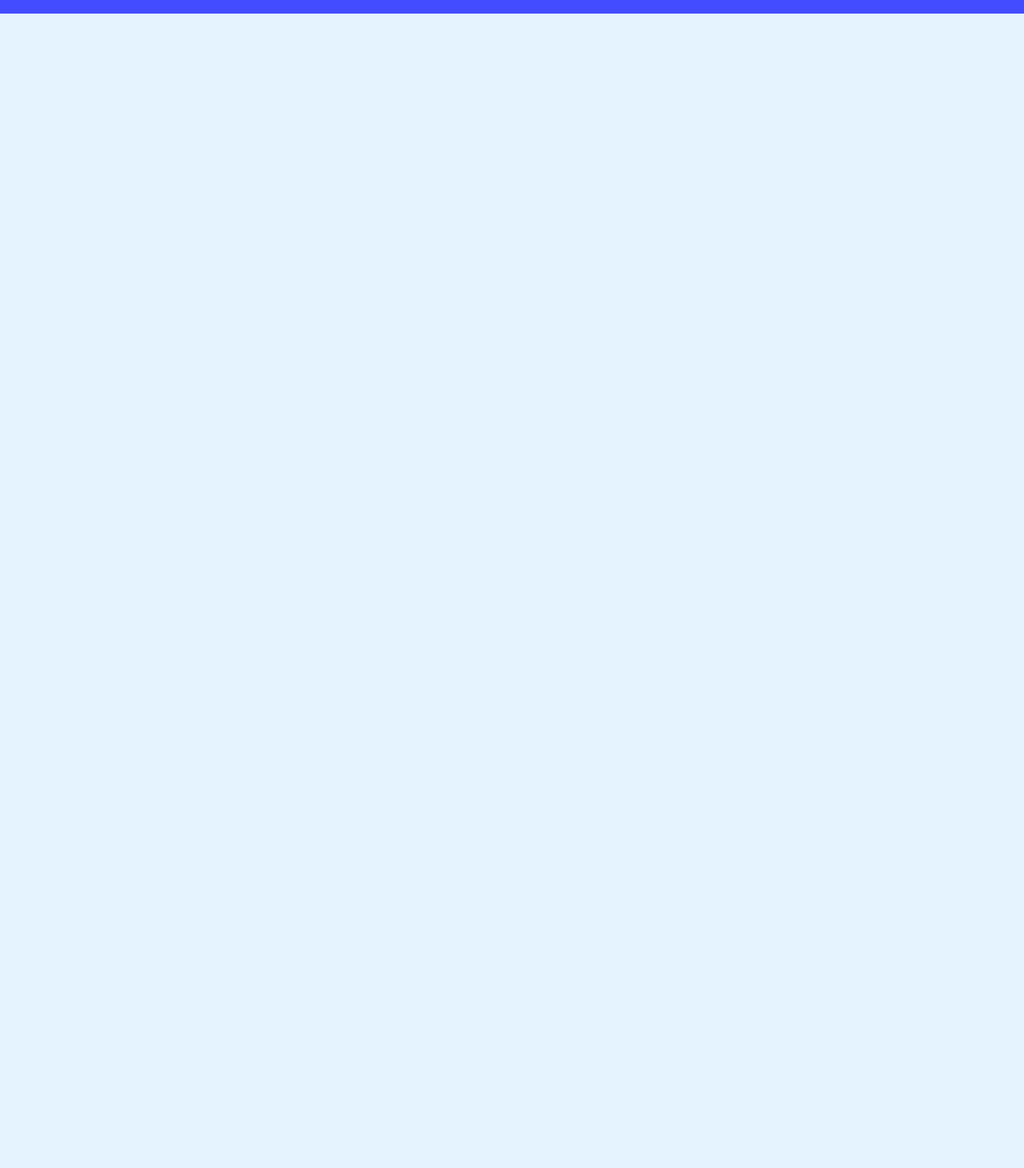
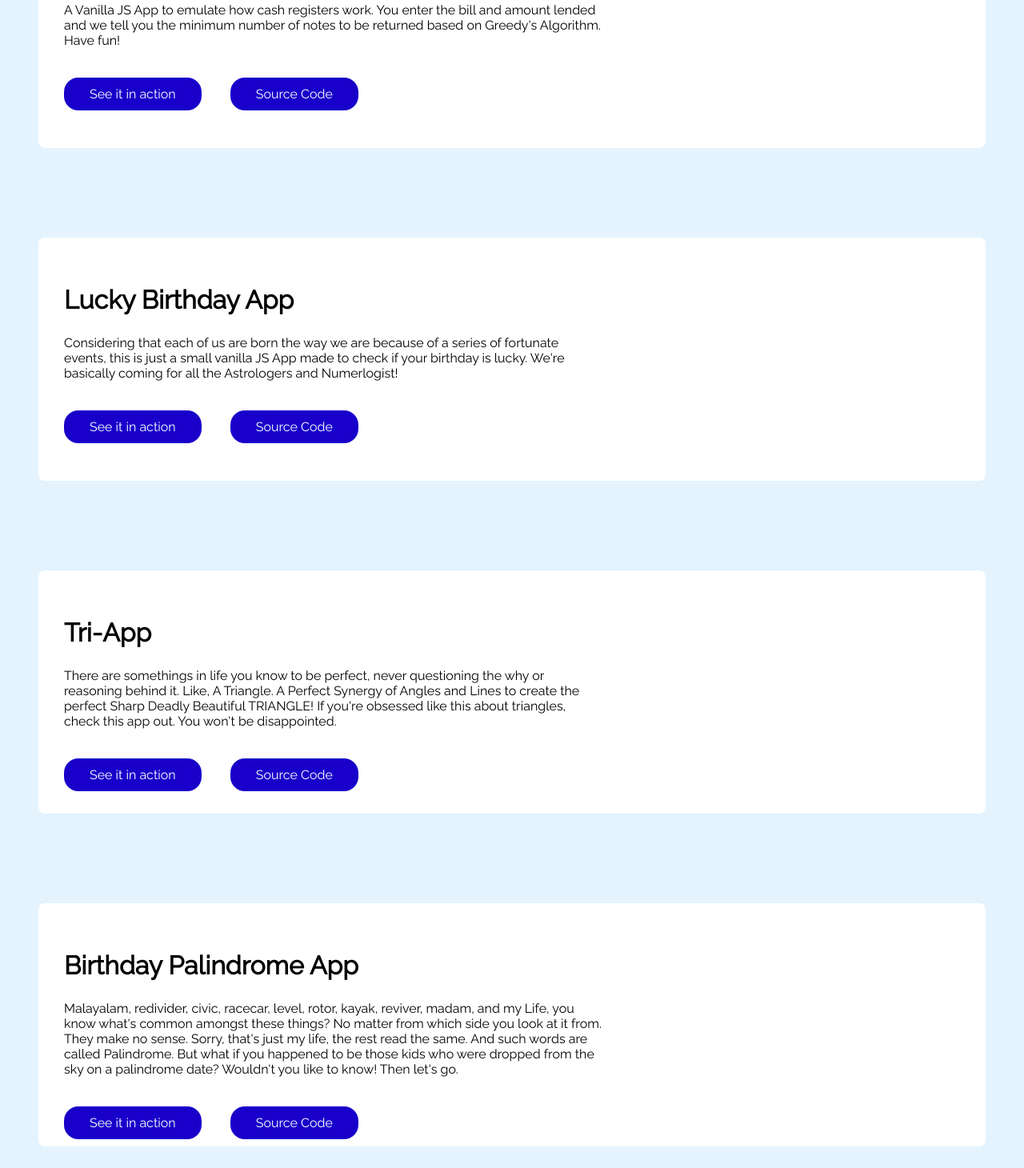
Before and after one commit to srejitk/neogcamp-portfolio, a website built with Parcel: page projects.html in a window 1280 px wide. Shown: the part 3380-4840 px from the top of the page at 80% size. Before the commit the page ends 3397 px from the top, so only its background shows below. Built offline with nearby package versions, Linux system fonts and the light colour scheme.

Commit message:
feat : Added Project Links

```diff
--- a/projects.html
+++ b/projects.html
@@ -154,12 +154,121 @@
           </p>
           <a
             class="link link-primary"
-            href="https://codesandbox.io/embed/wizardly-fermi-lewln?fontsize=14&hidenavigation=1&theme=dark&view=preview00"
+            href="https://show-app-srejitk.netlify.app/"
             >See it in action</a
           >
           <a
             class="link link-primary"
-            href="https://github.com/srejitk/neogcamp-mark-eight-emoji-app"
+            href="https://github.com/srejitk/neogcamp-mark-nine-recommendation"
+            >Source Code</a
+          >
+        </div>
+      </section>
+      <section class="project-one">
+        <div class="project-details">
+          <h1>The Cash Register App</h1>
+          <p>
+            A Vanilla JS App to emulate how cash registers work. You enter the
+            bill and amount lended and we tell you the minimum number of notes
+            to be returned based on Greedy's Algorithm. Have fun!
+          </p>
+          <a
+            class="link link-primary"
+            href="https://cash-register-srejitk.netlify.app/"
+            >See it in action</a
+          >
+          <a
+            class="link link-primary"
+            href="https://github.com/srejitk/neogcamp-mark-10-cash-register"
+            >Source Code</a
+          >
+        </div>
+      </section>
+      <section class="project-one">
+        <div class="project-details">
+          <h1>Lucky Birthday App</h1>
+          <p>
+            Considering that each of us are born the way we are because of a
+            series of fortunate events, this is just a small vanilla JS App made
+            to check if your birthday is lucky. We're basically coming for all
+            the Astrologers and Numerlogist!
+          </p>
+          <a
+            class="link link-primary"
+            href="https://lucky-birthday-srejitk.netlify.app/"
+            >See it in action</a
+          >
+          <a
+            class="link link-primary"
+            href="https://github.com/srejitk/neogcamp-mark-10-cash-register"
+            >Source Code</a
+          >
+        </div>
+      </section>
+      <section class="project-one">
+        <div class="project-details">
+          <h1>Tri-App</h1>
+          <p>
+            There are somethings in life you know to be perfect, never
+            questioning the why or reasoning behind it. Like, A Triangle. A
+            Perfect Synergy of Angles and Lines to create the perfect Sharp
+            Deadly Beautiful TRIANGLE! If you're obsessed like this about
+            triangles, check this app out. You won't be disappointed.
+          </p>
+          <a
+            class="link link-primary"
+            href="https://triangle-app-srejitk.netlify.app/"
+            >See it in action</a
+          >
+          <a
+            class="link link-primary"
+            href="https://github.com/srejitk/neogcamp-mark-twelve-triangle-app"
+            >Source Code</a
+          >
+        </div>
+      </section>
+      <section class="project-one">
+        <div class="project-details">
+          <h1>Birthday Palindrome App</h1>
+          <p>
+            Malayalam, redivider, civic, racecar, level, rotor, kayak, reviver,
+            madam, and my Life, you know what's common amongst these things? No
+            matter from which side you look at it from. They make no sense.
+            Sorry, that's just my life, the rest read the same. And such words
+            are called Palindrome. But what if you happened to be those kids who
+            were dropped from the sky on a palindrome date? Wouldn't you like to
+            know! Then let's go.
+          </p>
+          <a
+            class="link link-primary"
+            href="https://palindrome-app-srejitk.netlify.app/"
+            >See it in action</a
+          >
+          <a
+            class="link link-primary"
+            href="https://github.com/srejitk/neogcamp-mark-thirteen-palindrome"
+            >Source Code</a
+          >
+        </div>
+      </section>
+      <section class="project-one">
+        <div class="project-details">
+          <h1>Stock Calculator App</h1>
+          <p>
+            If you happen to be the person who invests in whatever cats and dogs
+            certain individuals happen to tweet about or who cautiously study
+            the market day and night only to never invest anything, knowing how
+            much profit or loss or Zilch you''l be making is pretty cool.So let
+            me help you with it.'
+          </p>
+          <a
+            class="link link-primary"
+            href="https://stock-app-srejitk.netlify.app/"
+            >See it in action</a
+          >
+          <a
+            class="link link-primary"
+            href="https://github.com/srejitk/neogcamp-mark-fourteen-stock-calculator"
             >Source Code</a
           >
         </div>
```
